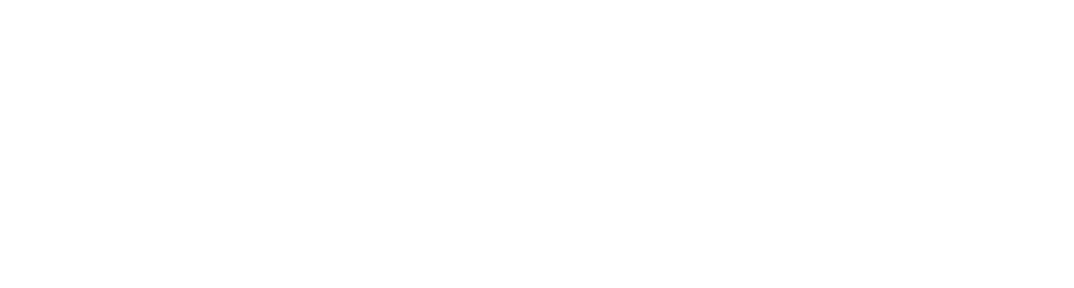
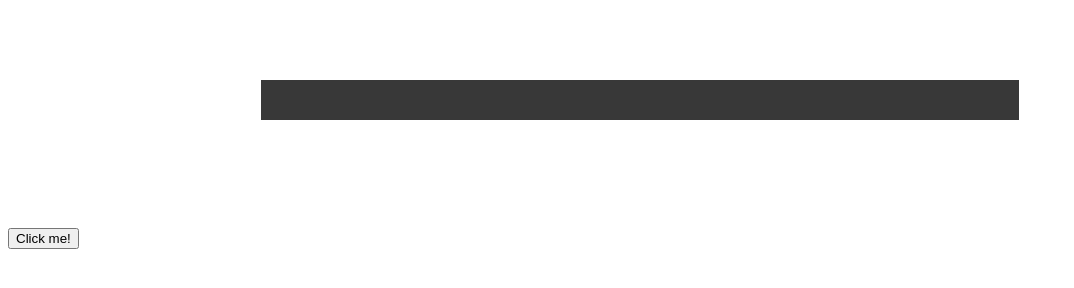
Before and after one commit to Andrewruu/my-personal-website, a plain HTML site: page index.html in a window 1280 px wide. Shown: the whole page, without its empty margins (0-1074 px from the left). Drawn offline with Linux system fonts and the light colour scheme.

Commit message:
Updated JS for button adding Css Wrapper

```diff
--- a/index.html
+++ b/index.html
@@ -5,9 +5,13 @@
     <title>My Personal Website</title>
   </head>
   <body>
-    <h1>Hello World!</h1>
-    <script src="script.js"></script>
-    <div id="contect">
+    <h1>My Practice Website</h1>
+    <script src="script.js" defer></script>
+    <div class="wrapper">
+        <div id="content">
+
+
+        </div>
 
 
 
--- a/script.js
+++ b/script.js
@@ -1,3 +1,26 @@
 const h2 = document.createElement("h2");
 h2.textContent = "This content added by JavaScript";
 document.querySelector("body").appendChild(h2);
+
+let button1 = document.createElement("button");
+button1.innerText = "Click me!";
+button1.id = "button";
+button1.name = "button";
+document.body.appendChild(button1);
+
+
+// button
+function buttonClick() {
+
+    const b1 = document.getElementById('button');
+
+    function clickAlert() {
+      alert('I was clicked!');
+    }
+
+    b1.addEventListener('click', clickAlert);
+
+
+}
+
+window.onload = buttonClick();
--- a/style.css
+++ b/style.css
@@ -5,7 +5,12 @@ body {
     font-size: 100%;
     color: white;
   }
+.wrapper {
+    margin: 0 auto;
+    width: 60%;
+    padding-bottom: 40px;
+}
 #content {
     padding: 20px;
-    background: rgba(182, 137, 137, 0.85);
+    background: rgba(22, 22, 22, 0.85);
 }
```
